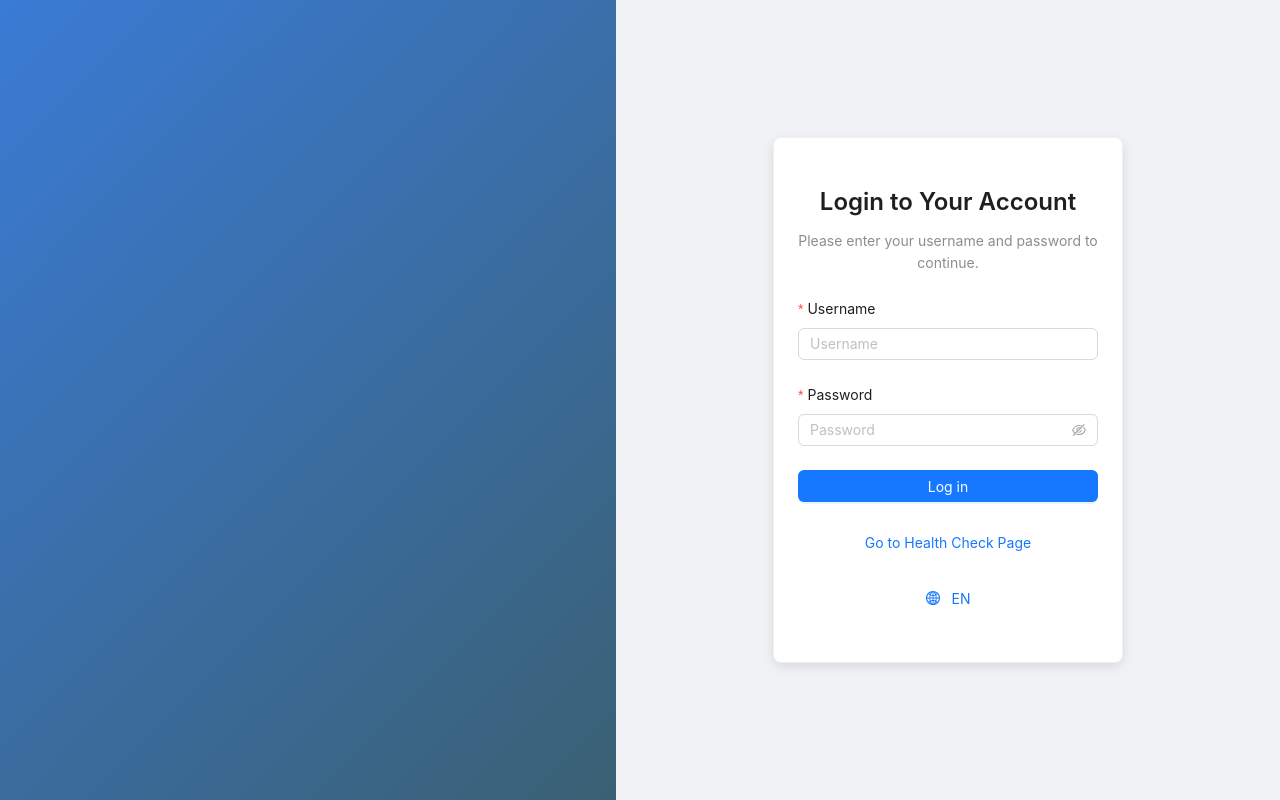
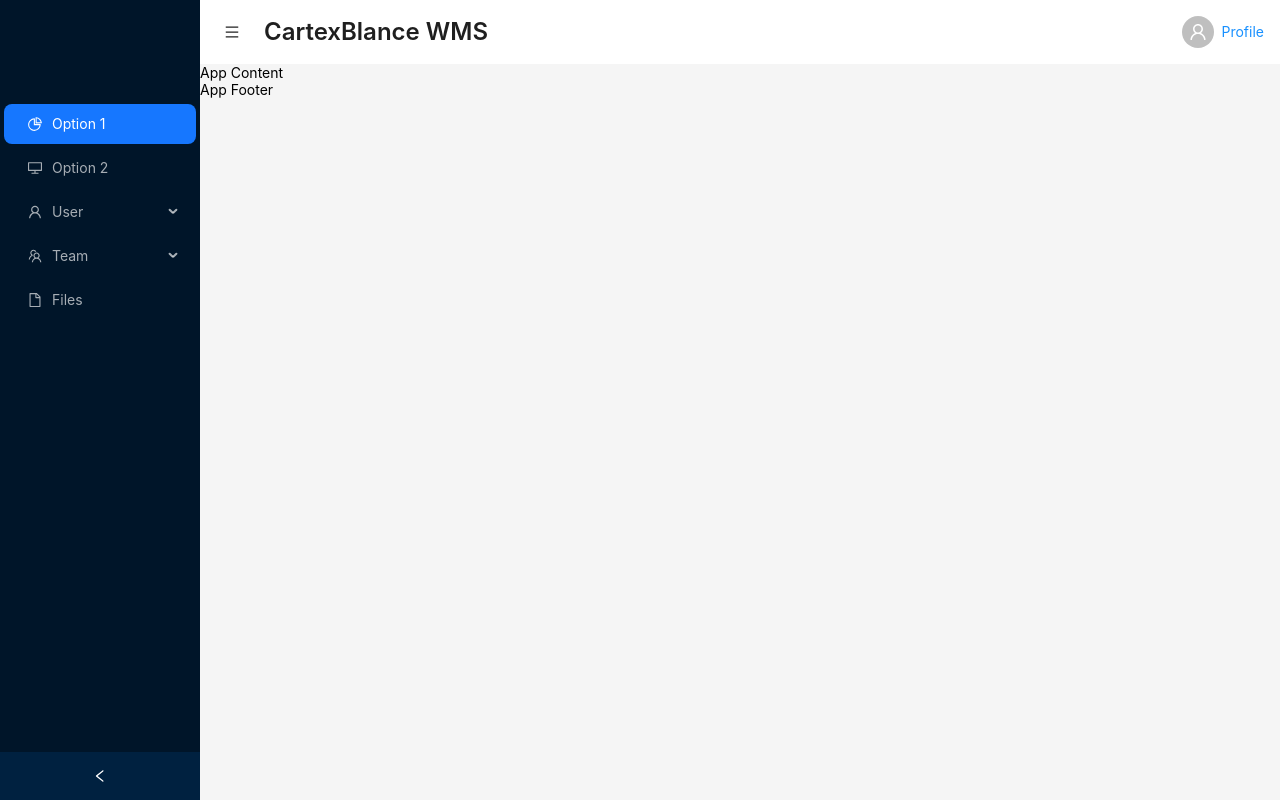
Before and after one commit to BuzzDyne/wms-frontend, a React (Create React App) app: page / in a window 1280 px wide. Before the commit this address led to /login. Built offline with nearby package versions, Linux system fonts and the light colour scheme.

Commit message:
Sidebar and Header partial revamp

```diff
--- a/src/App.tsx
+++ b/src/App.tsx
@@ -28,7 +28,7 @@ const loadingSpinner = (
 );
 
 // Layout
-const DefaultLayout = React.lazy(() => import("./layout/DashboardLayout"));
+const DefaultLayout = React.lazy(() => import("./layout/DefaultLayout"));
 
 // Pages
 const PageNotFound = React.lazy(() => import("./pages/Page404"));
@@ -49,8 +49,8 @@ const App: React.FC = () => (
           <Routes>
             <Route path="/login" element={<LoginPage />} />
             <Route path="/404" element={<PageNotFound />} />
-            {/* <Route path="*" element={<DefaultLayout />} /> */}
-
+            <Route path="*" element={<DefaultLayout />} />
+            {/*
             {routesConfig.map((route, index) => (
               <Route
                 key={index}
@@ -73,7 +73,7 @@ const App: React.FC = () => (
                   <Navigate to="/login" />
                 )
               }
-            />
+            /> */}
           </Routes>
         </Suspense>
       </AuthProvider>
--- /dev/null
+++ b/src/layout/DefaultLayout.tsx
@@ -0,0 +1,19 @@
+import React from "react";
+import { Layout } from "antd";
+import AppSidebar from "./components/AppSidebar";
+import AppHeader from "./components/AppHeader";
+
+const DefaultLayout = () => {
+  return (
+    <Layout style={{ minHeight: "100vh" }}>
+      <AppSidebar />
+      <Layout>
+        <AppHeader />
+        <div>App Content</div>
+        <div>App Footer</div>
+      </Layout>
+    </Layout>
+  );
+};
+
+export default DefaultLayout;
--- /dev/null
+++ b/src/layout/components/AppHeader.tsx
@@ -0,0 +1,82 @@
+import React from "react";
+import {
+  Layout,
+  Dropdown,
+  Avatar,
+  Button,
+  theme,
+  Typography,
+  MenuProps,
+} from "antd";
+import { LogoutOutlined, MenuOutlined, UserOutlined } from "@ant-design/icons";
+import { logout } from "../../services/auth";
+import { useNavigate } from "react-router-dom";
+
+const { Header } = Layout;
+const { Title } = Typography;
+
+const AppHeader = () => {
+  const navigate = useNavigate();
+
+  const {
+    token: { colorBgContainer },
+  } = theme.useToken();
+
+  const profileMenu: MenuProps = {
+    items: [
+      {
+        key: "logout",
+        icon: <LogoutOutlined />,
+        label: "Logout",
+        onClick: () => {
+          logout();
+          navigate("/login");
+        },
+      },
+    ],
+  };
+  return (
+    <Header
+      style={{
+        padding: "0 16px",
+        background: colorBgContainer,
+        display: "flex",
+        justifyContent: "space-between",
+        alignItems: "center",
+      }}
+    >
+      <div style={{ display: "flex", alignItems: "center" }}>
+        {/* Hamburger icon */}
+        <Button
+          type="text"
+          icon={<MenuOutlined />}
+          onClick={() => {
+            alert("Not Implemented\n TODO");
+          }}
+          style={{ marginRight: 16 }}
+        />
+        {/* Title */}
+        <Title level={3} style={{ margin: 0 }}>
+          CartexBlance WMS
+        </Title>
+      </div>
+
+      {/* Profile dropdown on the right */}
+      <Dropdown menu={profileMenu} trigger={["click"]}>
+        <div
+          style={{
+            cursor: "pointer",
+            display: "flex",
+            alignItems: "center",
+            gap: "8px",
+          }}
+        >
+          <Avatar icon={<UserOutlined />} />
+          <span style={{ color: "#1890ff" }}>Profile</span>
+        </div>
+      </Dropdown>
+    </Header>
+  );
+};
+
+export default AppHeader;
--- /dev/null
+++ b/src/layout/components/AppSidebar.tsx
@@ -0,0 +1,92 @@
+import {
+  DesktopOutlined,
+  FileOutlined,
+  PieChartOutlined,
+  TeamOutlined,
+  UserOutlined,
+} from "@ant-design/icons";
+import { Drawer, Layout, Menu, MenuProps, theme } from "antd";
+import React, { useState } from "react";
+import { useMediaQuery } from "react-responsive";
+
+const { Sider } = Layout;
+
+function getItem(
+  label: React.ReactNode,
+  key: React.Key,
+  icon?: React.ReactNode,
+  children?: MenuItem[]
+): MenuItem {
+  return {
+    key,
+    icon,
+    children,
+    label,
+  } as MenuItem;
+}
+type MenuItem = Required<MenuProps>["items"][number];
+const sidebarItems: MenuItem[] = [
+  getItem("Option 1", "1", <PieChartOutlined />),
+  getItem("Option 2", "2", <DesktopOutlined />),
+  getItem("User", "sub1", <UserOutlined />, [
+    getItem("Tom", "3"),
+    getItem("Bill", "4"),
+    getItem("Alex", "5"),
+  ]),
+  getItem("Team", "sub2", <TeamOutlined />, [
+    getItem("Team 1", "6"),
+    getItem("Team 2", "8"),
+  ]),
+  getItem("Files", "9", <FileOutlined />),
+];
+
+const AppSidebar = () => {
+  const [collapsed, setCollapsed] = useState(false);
+  const [drawerVisible, setDrawerVisible] = useState(true);
+  const isMobile = useMediaQuery({ query: "(max-width: 768px)" });
+
+  return (
+    <>
+      {/* Sidebar for Desktop */}
+      {!isMobile && (
+        <Sider
+          collapsible
+          collapsed={collapsed}
+          onCollapse={setCollapsed}
+          width={200}
+          style={{ position: "relative", zIndex: 2 }}
+        >
+          <div style={{ height: "100px" }} />
+          <Menu
+            theme="dark"
+            defaultSelectedKeys={["1"]}
+            mode="inline"
+            items={sidebarItems}
+          />
+        </Sider>
+      )}
+
+      {/* Drawer for Mobile */}
+      {isMobile && (
+        <Drawer
+          placement="left"
+          onClose={() => setDrawerVisible(false)}
+          open={drawerVisible}
+          styles={{
+            body: { padding: 0, backgroundColor: "#001529" },
+            header: { backgroundColor: "#001529", color: "white" },
+          }}
+        >
+          <Menu
+            theme="dark"
+            defaultSelectedKeys={["1"]}
+            mode="inline"
+            items={sidebarItems}
+          />
+        </Drawer>
+      )}
+    </>
+  );
+};
+
+export default AppSidebar;
```
